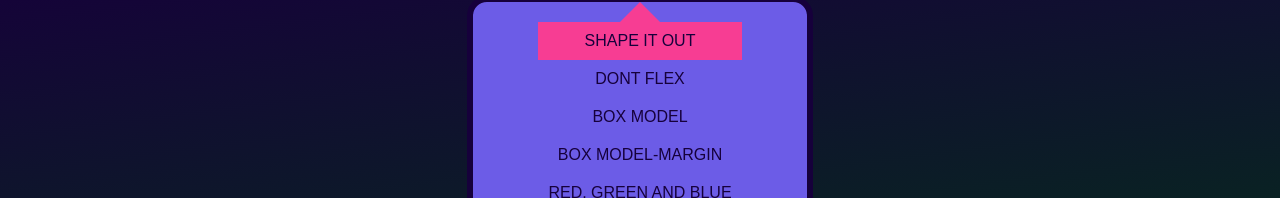
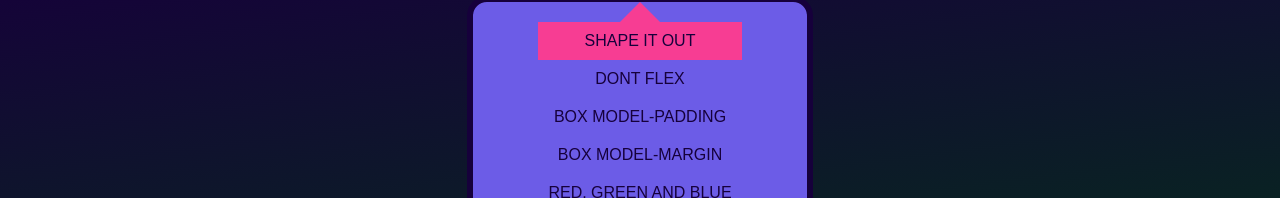
Before and after one commit to pelegsch666/css-playground-client, a React (Create React App) app: page / in a window 1280 px wide. Shown: the part 241-439 px from the top of the page. Built offline with nearby package versions, Linux system fonts and the light colour scheme.

Commit message:
last update

```diff
--- a/src/levels/box_model.js
+++ b/src/levels/box_model_padding.js
@@ -1,7 +1,7 @@
 import getRandomIntWithGap from 'helpers/getRandomIntWithGap';
 
 const box_model = {
-	levelName: 'Box Model',
+	levelName: 'Box Model-Padding',
 	levelId: 3,
 	renderingKey: 'Box Model',
 	defaultProperties: {
--- a/src/levels/index.js
+++ b/src/levels/index.js
@@ -1,4 +1,4 @@
-import box_model from 'levels/box_model';
+import box_model_padding from 'levels/box_model_padding';
 import box_model_margin from 'levels/box_model_margin';
 import dont_flex from 'levels/dont_flex';
 import red_green_and_blue from 'levels/red_green_and_blue';
@@ -7,7 +7,7 @@ import shape_it_out from 'levels/shape_it_out';
 const levels = [
 	shape_it_out,
 	dont_flex,
-	box_model,
+	box_model_padding,
 	box_model_margin,
 	red_green_and_blue,
 ];
```
